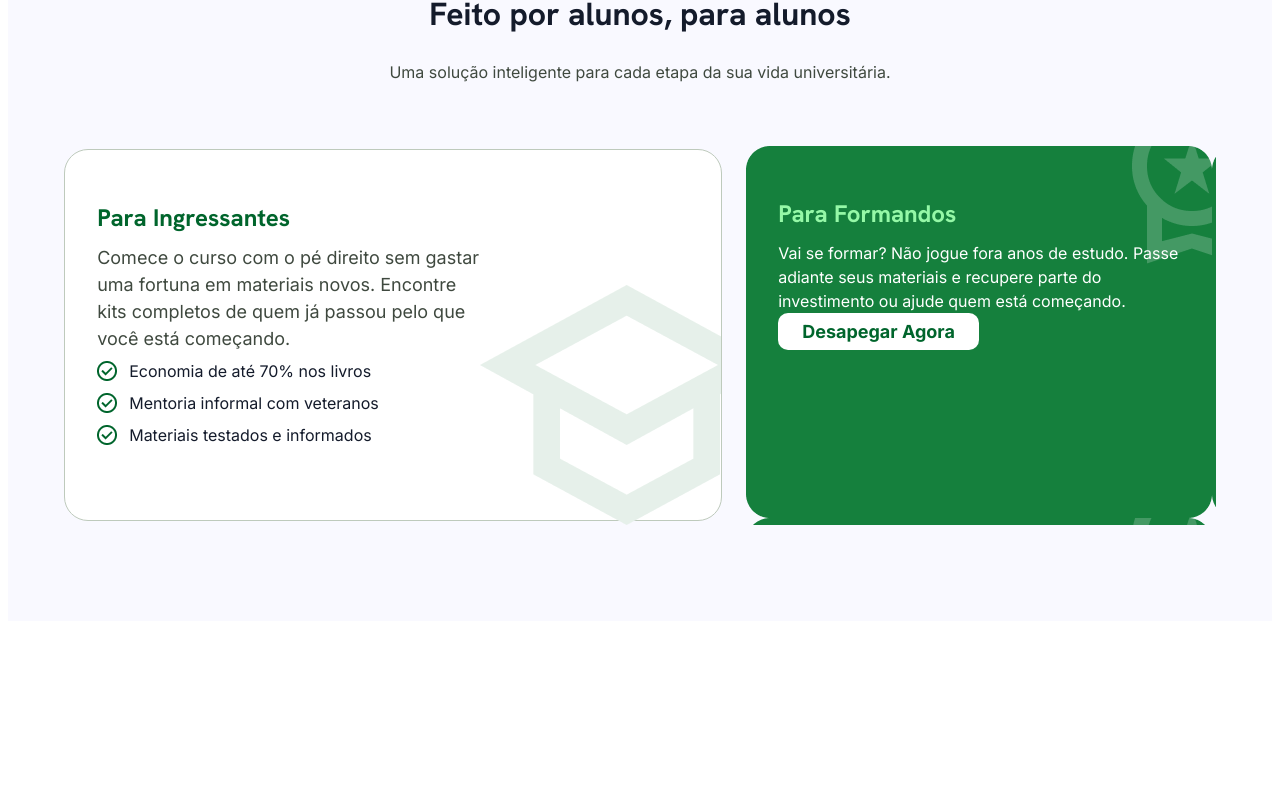
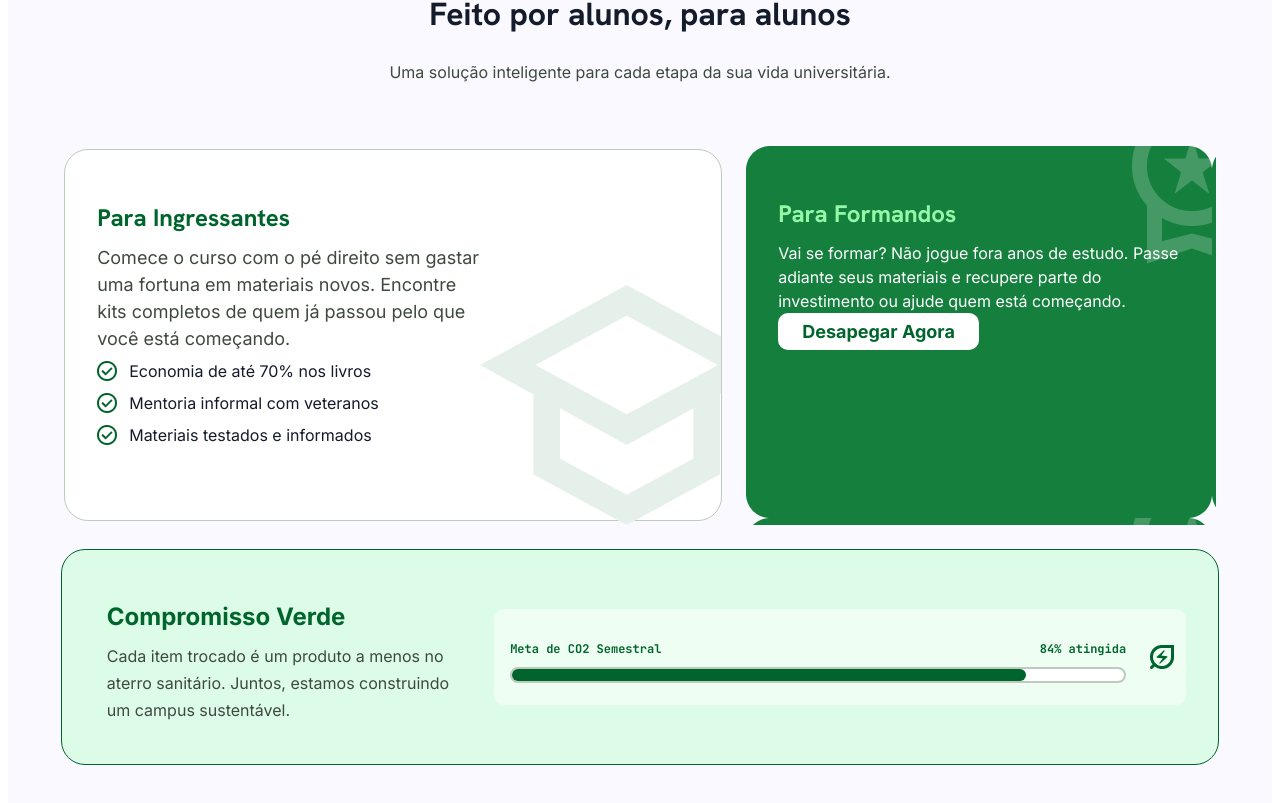
Before and after one commit to R8152/plataformaUniversitaria, a React (Vite) app in the folder plataformaUniversitaria/: page / in a window 1280 px wide. Shown: the part 2478-3281 px from the top of the page. Before the commit the page ends 3107 px from the top, so only its background shows below. Built offline with nearby package versions, Linux system fonts and the light colour scheme.

Commit message:
style: finaliza estilização de section4

```diff
--- a/plataformaUniversitaria/src/components/Section4.css
+++ b/plataformaUniversitaria/src/components/Section4.css
@@ -18,9 +18,7 @@
     color: #3F493F;
 }
 .main41{
-    display: flex;
-    align-items: center;
-    flex-direction: row;
+    display: flex; align-items: center; flex-direction: row;
     margin-top: 64px;
 }
 .div411{
@@ -64,22 +62,39 @@
     padding: 32px 37.5px 183.5px 32px;
 }
 .formandos{
-    font-family: "Hanken Grotesk";
-    font-size: 24px;
-    color: #95F8A7;
+    font-family: "Hanken Grotesk"; font-size: 24px; color: #95F8A7;
 }
 .dicas-formandos{
-    font-family: "Inter";
-    font-size: 16px;
-    color: white;
-    line-height: 0.5;
+    font-family: "Inter"; font-size: 16px; color: white; line-height: 0.5;
 }
 .btn412{
-    font-family: "Inter";
-    font-size: 18px;
-    font-weight: bold;
-    color: #00652c;
-    background-color: white;
-    padding: 8px 24px;
-    border-radius: 10px;
+    font-family: "Inter"; font-size: 18px; font-weight: bold;
+    color: #00652c; background-color: white; padding: 8px 24px; border-radius: 10px;
 }
+.main42{
+    background-color: #DCFCE7; margin-top: 24px; border: 1px solid #00652c; border-radius: 24px;
+    display: flex; justify-content: center; align-items: center;
+}
+.title421{
+    color: #00652c; font-family: "Inter"; font-size: 24px;
+}
+.info421{
+    color: #3F493F; font-family: "Inter"; font-size: 16px; line-height: 0.7;
+}
+.div421{
+    margin: 32px 45px 32px 45px;
+}
+.div422{
+    background-color: #EEFEF3; height: 36px; width:660px; margin-right: 32px; padding: 30px 16px; border-radius: 10px;
+    display: flex; justify-content: space-between; align-items: center; flex-direction: row;
+}
+.names{
+    display: flex; justify-content: space-between; align-items: center; flex-direction: row;
+}
+.title422, .info422{color:#00652c; font-family: "JetBrains Mono"; font-size: 12px; font-weight: bold;}
+.titleinfo{margin-right: 24px;}
+.progress100{
+    width: 612px; height: 12px; background-color: white; border: 2px solid #BECABC; border-radius: 10px; position: relative;
+}
+.progress84{width: 84%; height: 12px; background-color: #00652c; position: absolute; border-radius: 10px;}
+.Leaf{height: 24px;}
--- a/plataformaUniversitaria/src/components/Section4.jsx
+++ b/plataformaUniversitaria/src/components/Section4.jsx
@@ -1,6 +1,7 @@
 import "./Section4.css"
 import Vantagem from "../images/check.png"
 import Hat_background from "../images/hat-background.png"
+import Leaf from "../images/Container.png"
 function Section4(){
     return(
         <section className="Section4">
@@ -39,7 +40,28 @@ function Section4(){
                     <span className="btn412">Desapegar Agora</span>
                 </div>
             </main>
-            <main></main>
+            <main className="main42">
+                <div className="div421">
+                    <h1 className="title421">Compromisso Verde</h1>
+                    <span className="info421">
+                        <p>Cada item trocado é um produto a menos no</p>
+                        <p>aterro sanitário. Juntos, estamos construindo</p>
+                        <p>um campus sustentável.</p>
+                    </span>
+                </div>
+                <div className="div422">
+                    <div className="titleinfo">
+                        <div className="names">
+                            <h1 className="title422">Meta de CO2 Semestral</h1>
+                            <span className="info422">84% atingida</span>
+                        </div>
+                        <div className="progress100">
+                            <div className="progress84"></div>
+                        </div>
+                    </div>
+                    <img src={Leaf} alt="" className="Leaf"/>
+                </div>
+            </main>
         </section>
     )
 }
```
Also changed, not shown: plataformaUniversitaria/src/images/Container.png (added).
